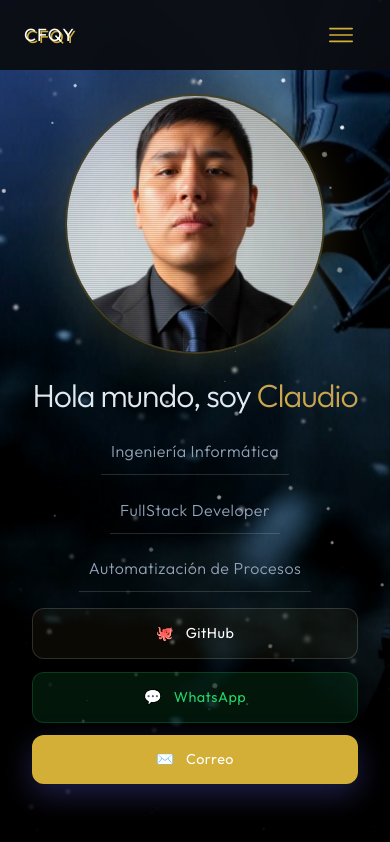
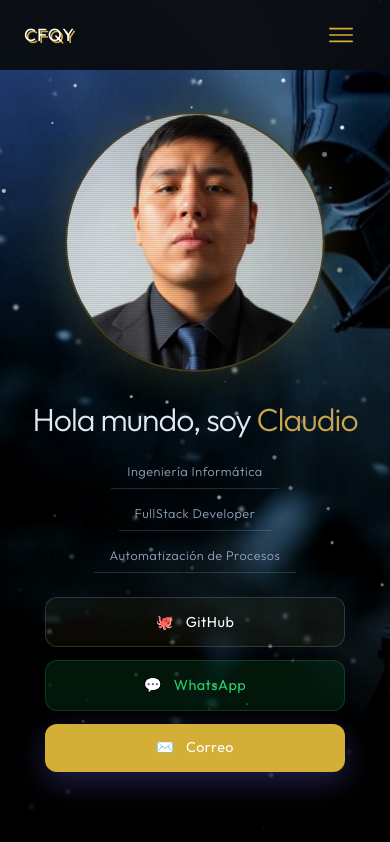
Before and after one commit to claudioqy5/Portafolio-Digital, a Vue app: page / in a window 390 px wide. Shown: the top 842 px of the page. Built offline with nearby package versions, Linux system fonts and the light colour scheme.

Commit message:
responsivo ajustes section 1

```diff
--- a/src/App.vue
+++ b/src/App.vue
@@ -973,28 +973,72 @@ const snowflakes = Array.from({ length: 50 }).map(() => ({
 
 @media (max-width: 968px) {
   .hero {
-    height: 100vh;
-    padding: 120px 5% 60px;
+    min-height: 100vh; /* Allow growing if content is taller */
+    height: auto;
+    padding: 80px 5% 40px; /* Reduced padding */
+    display: flex;
+    align-items: center; /* Center vertically */
   }
 
   .profile-layout {
-    flex-direction: column-reverse;
+    flex-direction: column-reverse; /* Image top, text bottom */
     text-align: center !important;
-    gap: 1rem;
+    gap: 1.5vh; /* Responsive gap */
+    width: 100%;
+    justify-content: center;
+    padding-top:0;
   }
 
   .hero-text {
-    flex: 1;
+    flex: 0 0 auto; /* Don't stretch needlessly */
+    width: 100%;
   }
 
   .hero-image {
-    flex: 1;
+    flex: 0 0 auto;
     justify-content: center;
+    height: 35vh; /* Limit image height relative to screen */
+    max-height: 300px;
+    min-height: 200px;
+  }
+
+  .hologram-container {
+      height: 100%; /* Fill container */
+      width: auto; /* Maintain aspect ratio */
+      aspect-ratio: 1/1;
+  }
+
+  /* Responsive Text Scaling */
+  .hero-text h1 {
+      font-size: clamp(1.8rem, 4vh, 2.5rem);
+      line-height: 1.2;
+      margin-bottom: 0.5rem;
+  }
+
+  .hero-roles-container {
+      gap: 0.5rem;
+      flex-wrap: wrap;
+      justify-content: center;
+      margin-bottom: 1.5rem;
+  }
+
+  .role-pill {
+      font-size: clamp(0.7rem, 1.5vh, 0.9rem);
+      padding: 0.4rem 1rem;
   }
 
   .cta-group {
     flex-direction: column;
-    align-items: stretch;
+    align-items: center; /* Center buttons */
+    width: 100%;
+    gap: 0.8rem;
+  }
+
+  .btn {
+      width: 100%;
+      max-width: 300px; /* Prevent overly wide buttons */
+      padding: 0.8rem 1.5rem;
+      font-size: 0.9rem;
   }
 }
 
```
